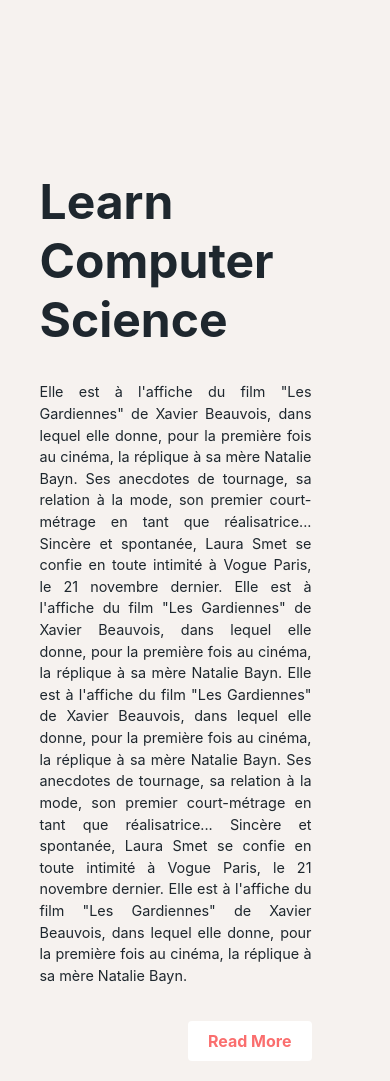
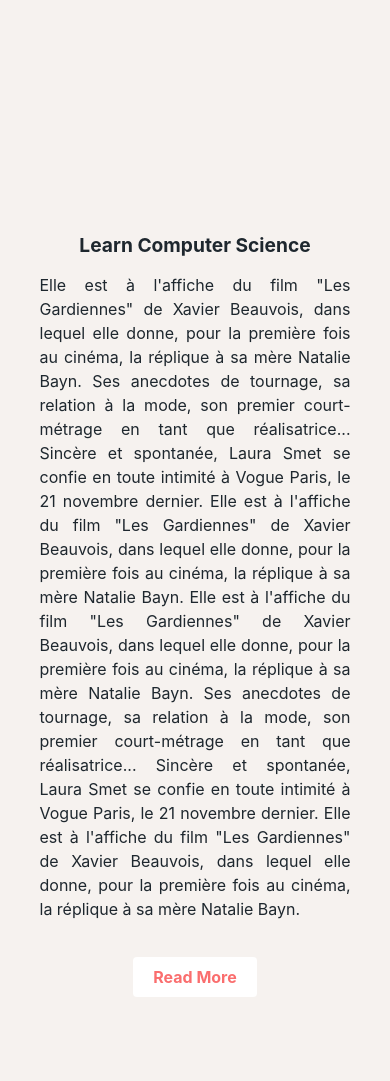
Before and after one commit to JustMrNone/CoderTheCaT, a Django app: page / in a window 390 px wide. Shown: the part 80-1161 px from the top of the page. After the commit the page ends 1077 px from the top, so only its background shows below. Run offline with Django 5.2, Linux system fonts and the light colour scheme; some libraries are stand-ins or nearby versions; some web fonts are replaced.

Commit message:
index updated

```diff
--- a/main/static/index/css/style.css
+++ b/main/static/index/css/style.css
@@ -1,46 +1,63 @@
+html {
+    font-size: 16px; /* Base font size for rem calculations */
+}
+
 .index-container {
-    position: absolute;
-    top: 200px;
-    left: 5%; /* Changed from 50% */
-    width: 80%;
-    max-width: 800px;
-    padding: 20px;
+    position: relative;
+    top: 12.5rem; /* 200px / 16 */
+    left: 5%;
+    width: 90%;
+    max-width: 50rem; /* 800px / 16 */
+    padding: 1.25rem; /* 20px / 16 */
     color: #1e272e;
-    border-radius: 8px;
+    border-radius: 0.5rem; /* 8px / 16 */
 }
 
 .index-title {
-    margin-bottom: 10px;
+    margin-bottom: 0.625rem; /* 10px / 16 */
     text-align: left;
 }
 
+.index-title h1 {
+    font-size: 2rem; /* 32px / 16 */
+}
+
 .index-content {
-    font-size: 1em;
+    font-size: 1rem; /* 16px / 16 */
     line-height: 1.5;
-    text-align: left;
+    text-align: center;
     text-align: justify;
+
 }
 
 .index-read-more {
-    margin-top: 20px;
-    padding: 10px 20px;
+    display: inline-block;
+    margin-top: 1.25rem; /* 20px / 16 */
+    padding: 0.625rem 1.25rem; /* 10px 20px / 16 */
     background-color: #fff;
     color: #fa6e6e;
     text-decoration: none;
-    border-radius: 4px;
+    border-radius: 0.25rem; /* 4px / 16 */
     font-weight: bold;
-    float: right;
+    transition: background-color 0.3s ease;
 }
 
 .index-read-more:hover {
     background-color: #f5f5f5;
 }
 
-@media (max-width: 600px) {
-    .index-title {
-        font-size: 1.5em;
-    }
-    .index-content {
-        font-size: 0.9em;
+@media (max-width: 39.5rem) { /* 600px / 16 */
+
+    .index-title h1 {
+        font-size: 1.5rem; /* 24px / 16 */
+        text-align: center;
+
     }
 }
+
+@media (max-width: 25rem) { /* 400px / 16 */
+    .index-title h1 {
+        font-size: 1.2rem; /* 19.2px / 16 */
+        text-align: center;
+    }
+}
--- a/main/templates/main/index.html
+++ b/main/templates/main/index.html
@@ -16,13 +16,13 @@
 {% block body %}
 <div class="index-container">
     <div class="index-title">
-        <h1>Learn Computer Science</h1></div>
+        <h1>Learn Computer Science</h1>
+    </div>
     <div class="index-content">
         <p>Elle est à l'affiche du film "Les Gardiennes" de Xavier Beauvois, dans lequel elle donne, pour la première fois au cinéma, la réplique à sa mère Natalie Bayn. Ses anecdotes de tournage, sa relation à la mode, son premier court-métrage en tant que réalisatrice... Sincère et spontanée, Laura Smet se confie en toute intimité à Vogue Paris, le 21 novembre dernier. Elle est à l'affiche du film "Les Gardiennes" de Xavier Beauvois, dans lequel elle donne, pour la première fois au cinéma, la réplique à sa mère Natalie Bayn. Elle est à l'affiche du film "Les Gardiennes" de Xavier Beauvois, dans lequel elle donne, pour la première fois au cinéma, la réplique à sa mère Natalie Bayn. Ses anecdotes de tournage, sa relation à la mode, son premier court-métrage en tant que réalisatrice... Sincère et spontanée, Laura Smet se confie en toute intimité à Vogue Paris, le 21 novembre dernier. Elle est à l'affiche du film "Les Gardiennes" de Xavier Beauvois, dans lequel elle donne, pour la première fois au cinéma, la réplique à sa mère Natalie Bayn.</p>
     </div>
     <a href="#" class="index-read-more">Read More</a>
 </div>
-
 {% endblock body%}
 
 {% block footer %}
```
